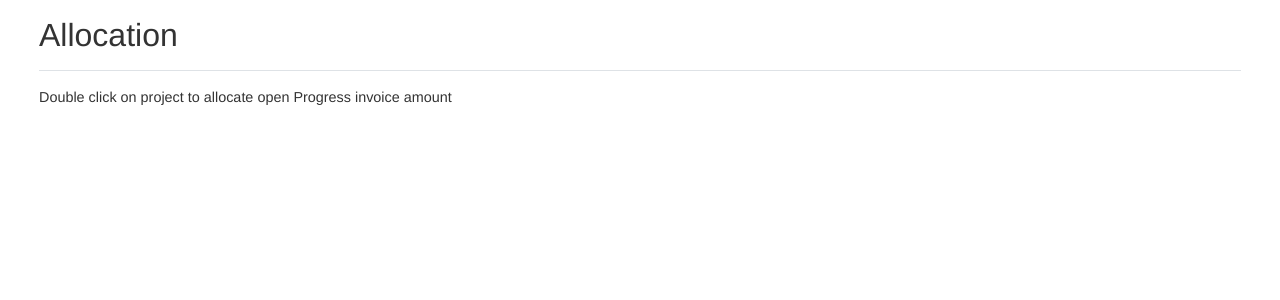
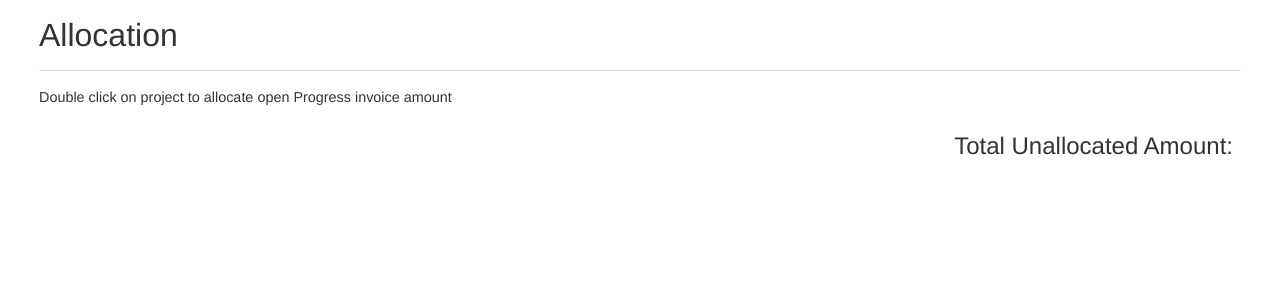
Before and after one commit to thuong-lino/djapp_ProgressInvoice, a Django app: page / in a window 1280 px wide. Shown: the part 31-331 px from the top of the page. Run offline with Django 4.2, Linux system fonts and the light colour scheme; parts of the project's set-up code (start-up, migrations or seed data) failed here and were passed over; some libraries are stand-ins or nearby versions.

Commit message:
update thounds seperator and total unallocated amount

```diff
--- a/static/js/main.js
+++ b/static/js/main.js
@@ -13,8 +13,14 @@ function getCookie(name) {
   }
   return cookieValue;
 }
+function numberWithCommas(x) {
+  return x;
+}
 function fd(num) {
-  return (Math.round(num * 100) / 100).toFixed(2);
+  return (Math.round(num * 100) / 100)
+    .toFixed(2)
+    .toString()
+    .replace(/\B(?=(\d{3})+(?!\d))/g, ",");
 }
 function renderClientLevelTd(group, rows) {
   var open_amount_sum = 0;
@@ -79,8 +85,7 @@ $(document).ready(function () {
 
   var table = $("#table_allocation").DataTable({
     language: {
-      decimal: ",",
-      thousands: ".",
+      thousands: ",",
       search: "",
       searchPlaceholder: "Search by Client ID, Name",
     },
@@ -120,11 +125,13 @@ $(document).ready(function () {
         data: "allocated_amount",
         title: "Allocated Amount",
         type: "number",
+        step: 0.01,
+        render: $.fn.dataTable.render.number(",", ".", 2),
 
         createdCell: function (td, cellData, rowData, row, col) {
           $(td).css("text-decoration", "underline");
           $(td).css("text-decoration-style", "double");
-          if (cellData < 1) {
+          if (cellData == 0) {
             $(td).css("color", "red");
           }
         },
@@ -143,24 +150,19 @@ $(document).ready(function () {
       }
     },
 
-    order: [
-      [0, "asc"],
-      [1, "asc"],
-      [2, "asc"],
-    ],
     columnDefs: [
       {
         targets: [0, 1, 2],
         visible: false,
       },
       { width: "50%", targets: 3 },
+      { targets: 7, type: "num-fmt" },
     ],
     stripeClasses: [],
     paging: false,
     pageLength: 50,
     serverSide: true,
     processing: true,
-    ordering: false,
     searching: true,
     search: {
       return: true,
@@ -244,7 +246,7 @@ $(document).ready(function () {
             },
             error: function (e) {
               console.log("reload failed");
-              console.log(e);
+
               Swal.fire({
                 title: "Error!",
                 text: "Error",
@@ -256,7 +258,6 @@ $(document).ready(function () {
       },
     ],
     onEditRow: function (datatable, rowdata, success, error) {
-      console.log(rowdata);
       $.ajax({
         // a tipycal url would be /{id} with type='POST'
         url: "api/data/" + rowdata.id + "/",
@@ -305,4 +306,26 @@ $(document).ready(function () {
   $(".modal").on("hidden.bs.modal", function (e) {
     selected_row = table.rows(".selected").deselect();
   });
+  $("#table_allocation").on("draw.dt", function () {
+    var open_amount_sum = 0;
+    rows = table.rows();
+    rows
+      .data()
+      .toArray()
+      .forEach((element) => {
+        if (element["project_ident"] === null) {
+          open_amount_sum += parseFloat(element["unappliedprog_amt"]);
+        }
+      });
+
+    var allocated_amount_sum = rows
+      .data()
+      .pluck("allocated_amount")
+      .reduce((a, b) => {
+        return a + b * 1.0;
+      }, 0);
+
+    var unallocated_amount_sum = open_amount_sum - allocated_amount_sum;
+    $("#total_unallocated").text(fd(unallocated_amount_sum));
+  });
 });
--- a/templates/apps/index.html
+++ b/templates/apps/index.html
@@ -2,6 +2,11 @@
 <h1 class="h2">Allocation</h1>
 {% endblock content_header %} {% block content %}
 <p>Double click on project to allocate open Progress invoice amount</p>
+<div class="d-flex flex-row-reverse">
+  <h4 class="p-2">
+    Total Unallocated Amount: <strong id="total_unallocated"></strong>
+  </h4>
+</div>
 <table
   id="table_allocation"
   class="display compact cell-border"
```
